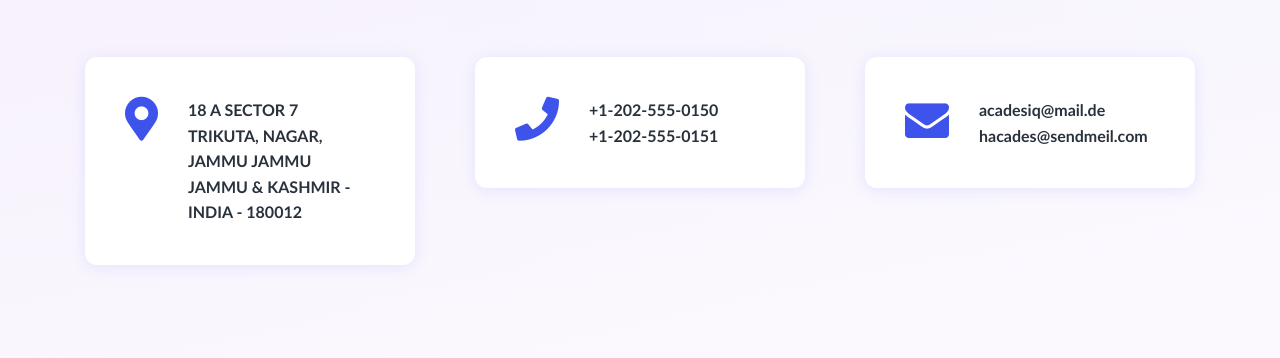
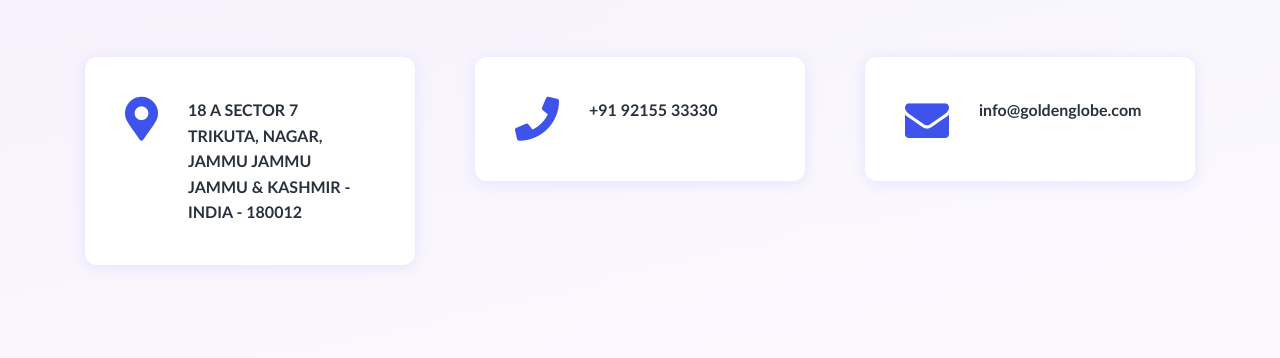
Before and after one commit to HMcodeLab/golden-globe, a plain HTML site: page contacts.html in a window 1280 px wide. Shown: the part 442-800 px from the top of the page. Drawn offline with nearby package versions, Linux system fonts and the light colour scheme; some packages are replaced by stand-ins of ours; a script that the page names is missing.

Commit message:
Your commit message here

```diff
--- a/contacts.html
+++ b/contacts.html
@@ -317,11 +317,11 @@
                   <i class="icon-phone-solid icon"></i>
                   <div class="block d-flex flex-column">
                     <a class="content_link text" href="tel:+1234567890"
-                      >+1-202-555-0150</a
+                      >+91 92155 33330</a
                     >
-                    <a class="content_link text" href="tel:+1234567890"
+                    <!-- <a class="content_link text" href="tel:+1234567890"
                       >+1-202-555-0151</a
-                    >
+                    > -->
                   </div>
                 </div>
               </div>
@@ -338,13 +338,13 @@
                     <a
                       class="content_link text"
                       href="mailto:example@domain.com"
-                      >acadesiq@mail.de</a
+                      >info@goldenglobe.com</a
                     >
-                    <a
+                    <!-- <a
                       class="content_link text"
                       href="mailto:example@domain.com"
                       >hacades@sendmeil.com</a
-                    >
+                    > -->
                   </div>
                 </div>
               </div>
@@ -526,7 +526,7 @@
               <li class="footer_block-nav_item">
                 <a class="link" href="courses.html">All Courses</a>
               </li>
-              abhjuiop
+
             </ul>
           </div>
           <div class="footer_block col-sm-6 col-lg-auto m-sm-0" data-order="3">
@@ -693,8 +693,7 @@
             <i class="icon-angle-up icon"></i>
           </a>
           <p class="footer_secondary-copyright">
-            Copyright @ <span id="currentYear"></span> Golden Globe by
-            Merkulove
+            Copyright @ <span id="currentYear"></span> Golden Globe
           </p>
         </div>
       </div>
```
Also changed, not shown: about.html (+2 -3 lines), course.html (+1 -2 lines), courses.html (+2 -3 lines), faq.html (+1 -2 lines), journal.html (+1 -2 lines), library.html (+1 -2 lines), post.html (+1 -2 lines), team.html (+1 -2 lines).
